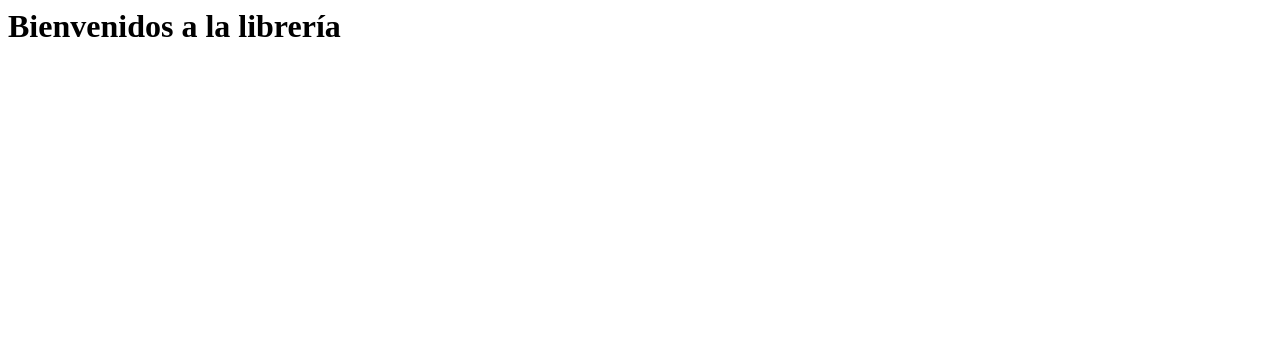
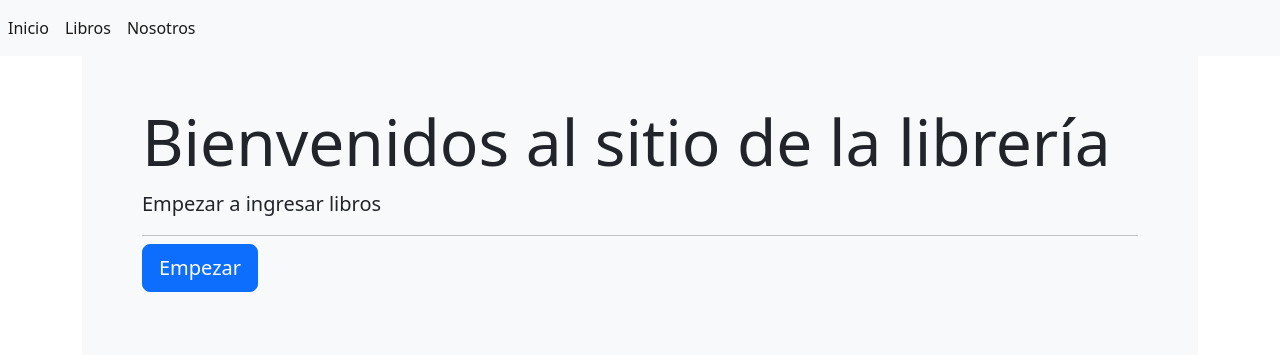
Before and after one commit to haroldadrada/libreria_crud_django, a Django app: page / in a window 1280 px wide. Shown: the top 355 px of the page. Run offline with Django 4.2, Linux system fonts and the light colour scheme.

Commit message:
Creando el menú de navegación(archivo unicio). Modificación de views.py y base.html

```diff
--- a/sistema/libreria/templates/base.html
+++ b/sistema/libreria/templates/base.html
@@ -14,9 +14,9 @@
   <body>
     <nav class="navbar navbar-expand navbar-light bg-light">
         <div class="nav navbar-nav">
-            <a class="nav-item nav-link active" href="#">Inicio</a>
-            <a class="nav-item nav-link active" href="#">Libros</a>
-            <a class="nav-item nav-link active" href="#">Nosotros</a>
+            <a class="nav-item nav-link active" href="{% url 'inicio' %}">Inicio</a>
+            <a class="nav-item nav-link active" href="{% url 'libros' %}">Libros</a>
+            <a class="nav-item nav-link active" href="{% url 'nosotros' %}">Nosotros</a>
         </div>
     </nav>
 
--- /dev/null
+++ b/sistema/libreria/templates/libreria/inicio.html
@@ -0,0 +1,20 @@
+{% extends 'base.html' %}
+
+{% block titulo %} Inicio {% endblock  %}
+
+{% block contenido %}
+
+
+<div class="p-5 bg-light">
+    <div class="container">
+        <h1 class="display-3">Bienvenidos al sitio de la librería</h1>
+        <p class="lead">Empezar a ingresar libros</p>
+        <hr class="my-2">
+        <p class="lead">
+            <a class="btn btn-primary btn-lg" href="Jumbo action link" role="button">Empezar</a>
+        </p>
+    </div>
+</div>
+
+
+{% endblock  %}
--- a/sistema/libreria/views.py
+++ b/sistema/libreria/views.py
@@ -3,7 +3,7 @@ from django.http import HttpResponse
 # Create your views here.
 
 def inicio(request):
-    return HttpResponse("<h1>Bienvenidos a la librería</h1>")
+    return render(request, 'libreria/inicio.html')
 
 def nosotros(request):
     return render(request, 'libreria/nosotros.html')
```
